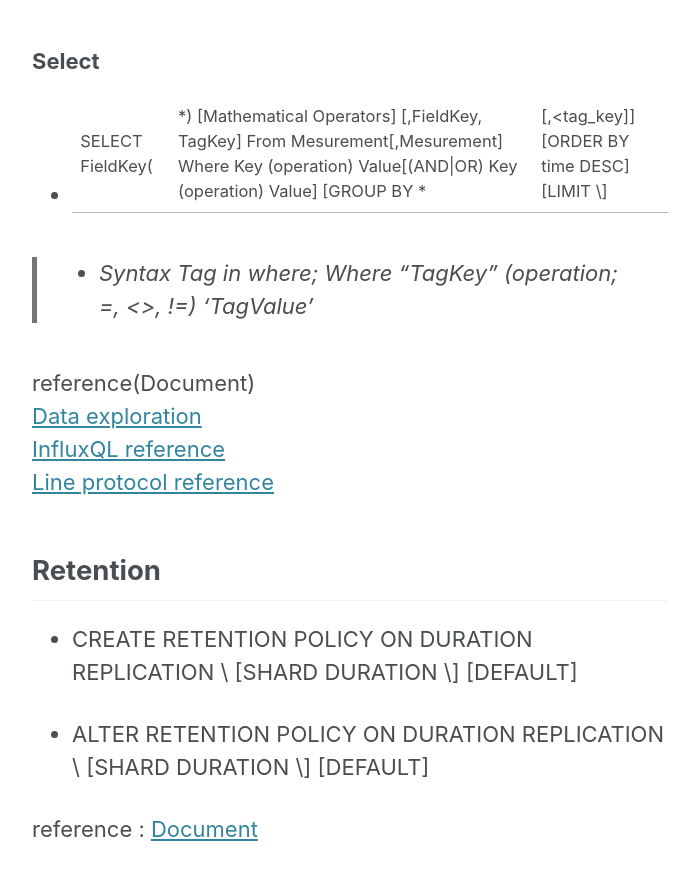
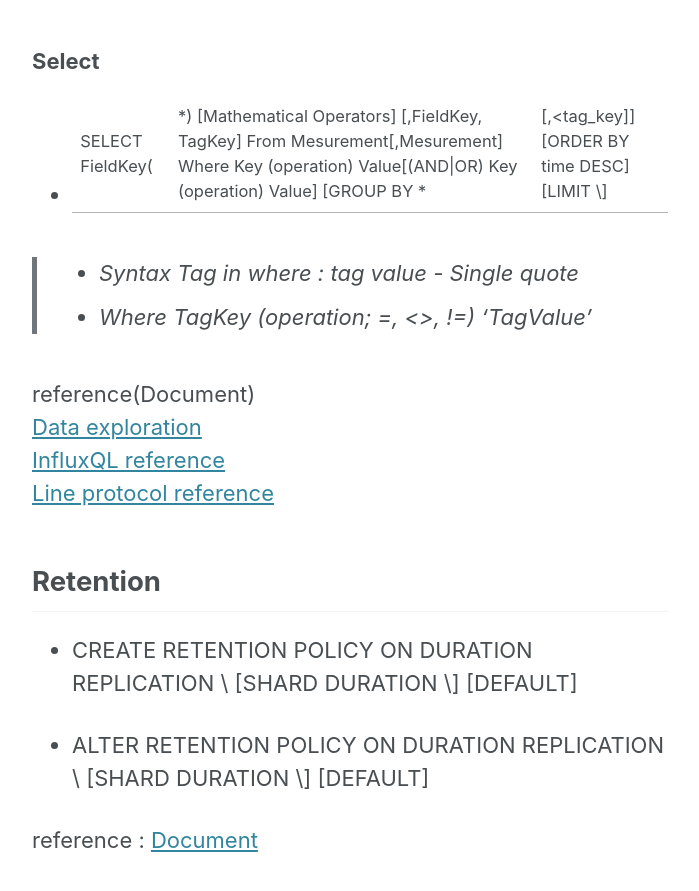
Before and after one commit to tech-vcanus/tech-vcanus.github.io, a Jekyll site: the page built from _posts/2020-02-07-Influxdb-basic.md, in a window 1280 px wide and 900 px high, scrolled down 4399 px. Shown: the top 891 px of the window, without its empty margins (290-989 px from the left). Built offline with Jekyll 4.4.1, drawn with Linux system fonts in a browser that asks for light colours; cached includes are drawn as plain includes; nearby versions of some CDN libraries.

Commit message:
Update 2020-02-07-Influxdb-basic.md

```diff
--- a/_posts/2020-02-07-Influxdb-basic.md
+++ b/_posts/2020-02-07-Influxdb-basic.md
@@ -117,7 +117,8 @@ reference : [Document](https://docs.influxdata.com/influxdb/v1.7/query_language/
 
 - SELECT FieldKey(| *) [Mathematical Operators] [,FieldKey, TagKey] From Mesurement[,Mesurement] Where Key (operation) Value[(AND\|OR) Key (operation) Value] [GROUP BY * | <tag_key>[,<tag_key]] [ORDER BY time DESC] [LIMIT \<n>]
 
-> - Syntax Tag in where; Where "TagKey" (operation; =, <>, !=) 'TagValue'
+> - Syntax Tag in where : tag value - Single quote
+> - Where TagKey (operation; =, <>, !=) 'TagValue'
 
 reference(Document)<br>
 [Data exploration](https://docs.influxdata.com/influxdb/v1.7/query_language/data_exploration/) <br>
```
